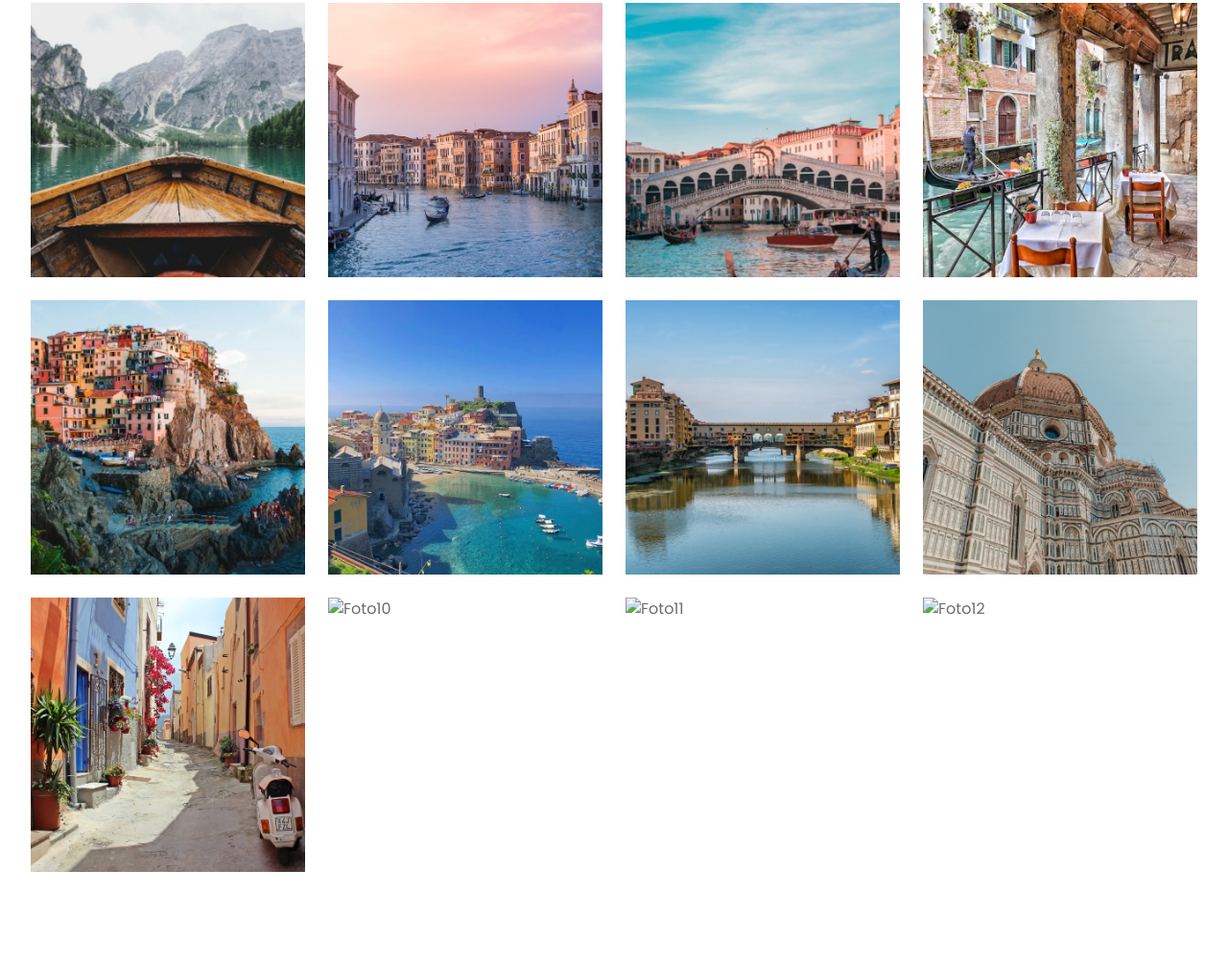
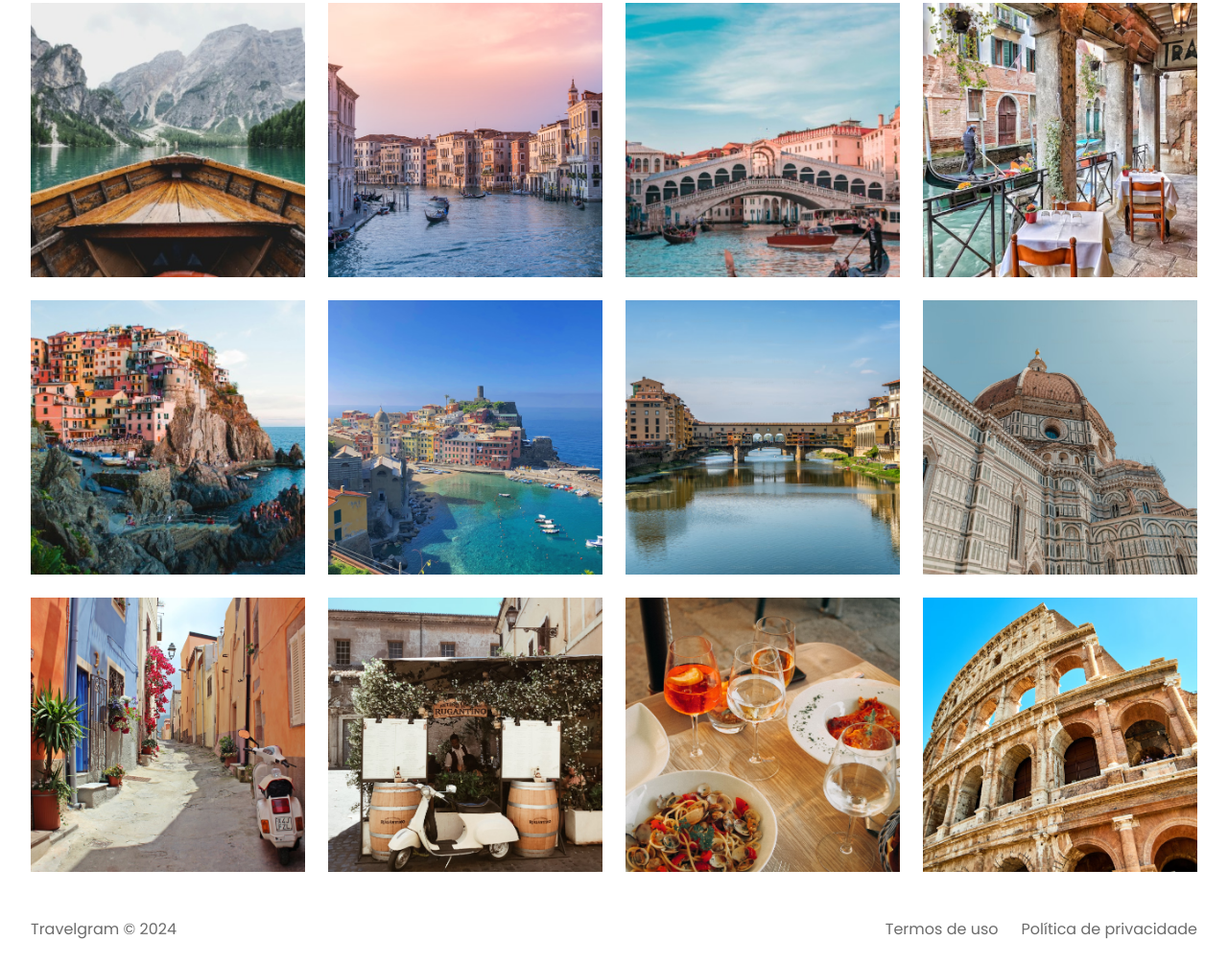
Before and after one commit to FilippoChiarion/projeto-travelgram, a plain HTML site: page index.html in a window 1280 px wide. Shown: the part 357-1362 px from the top of the page at 96% size. Before the commit the page ends 1290 px from the top, so only its background shows below. Drawn offline with Linux system fonts and the light colour scheme.

Commit message:
done footer

```diff
--- a/index.html
+++ b/index.html
@@ -78,9 +78,15 @@
         <img src="assets/images/Image 07.png" alt="Foto7">
         <img src="assets/images/Image 08.png" alt="Foto8">
         <img src="assets/images/Image 09.png" alt="Foto9">
-        <img src="assets/images/Image 010.png" alt="Foto10">
-        <img src="assets/images/Image 011.png" alt="Foto11">
-        <img src="assets/images/Image 012.png" alt="Foto12">
+        <img src="assets/images/Image 10.png" alt="Foto10">
+        <img src="assets/images/Image 11.png" alt="Foto11">
+        <img src="assets/images/Image 12.png" alt="Foto12">
     </main>
+
+    <footer class="container">
+        <span>Travelgram &copy; 2024</span>
+        <span>Termos de uso</span>
+        <span>Política de privacidade</span>
+    </footer>
 </body>
 </html>
--- /dev/null
+++ b/styles/footer.css
@@ -0,0 +1,9 @@
+footer {
+    display: flex;
+    gap: 24px;
+    padding-block: 24px;
+}
+
+footer span:nth-child(1) {
+    margin-right: auto;
+}
--- a/styles/index.css
+++ b/styles/index.css
@@ -2,3 +2,4 @@
 @import url(nav.css);
 @import url(header.css);
 @import url(main.css);
+@import url(footer.css);
```
